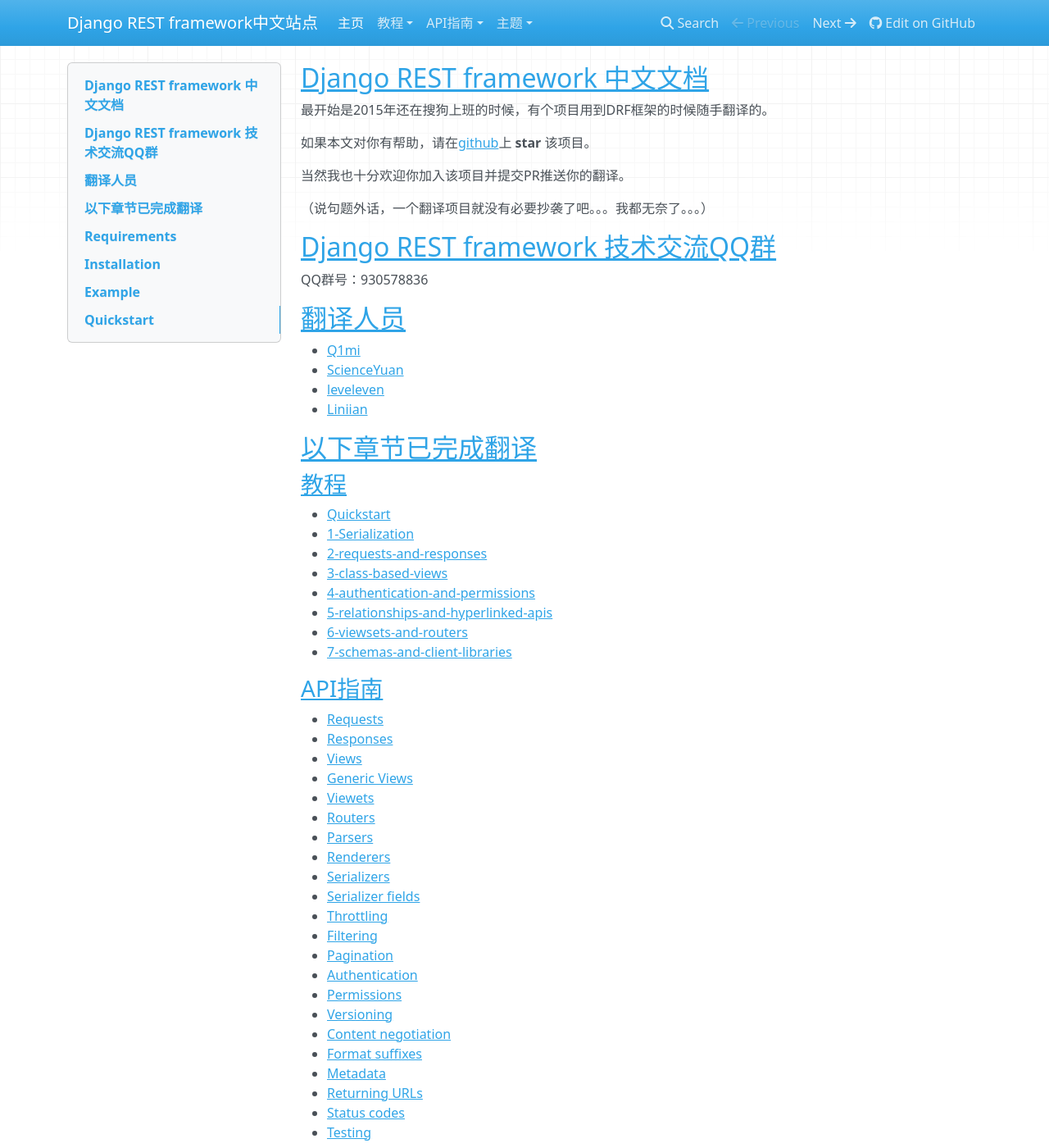
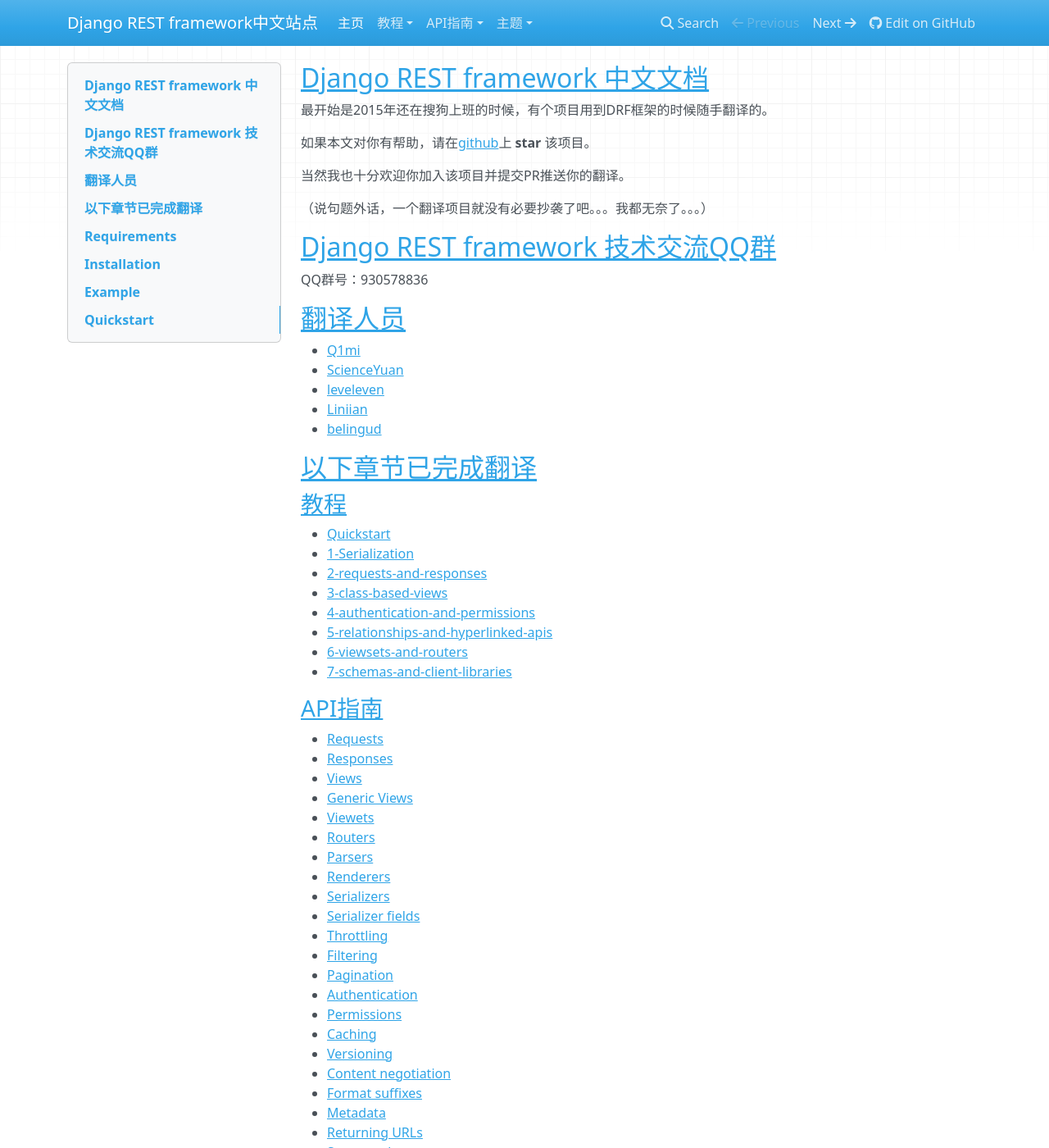
Before and after one commit to Q1mi/Django-REST-framework-documentation, an MkDocs documentation site: the page built from docs/index.md, in a window 1280 px wide and 1400 px high. Shown: the whole window at 82% size. Built offline with MkDocs 1.6.1, drawn with Linux system fonts in a browser that asks for light colours; nearby versions of some CDN libraries; old or Windows-style settings are respelled for this version of MkDocs.

Commit message:
refactor: add Caching_zh to menu

```diff
--- a/docs/index.md
+++ b/docs/index.md
@@ -18,6 +18,7 @@ QQ群号：930578836
 * [ScienceYuan](https://github.com/ScienceYuan)
 * [leveleven](https://github.com/leveleven)
 * [Liniian](https://github.com/Liniian)
+* [belingud](https://github.com/belingud)
 
 ## 以下章节已完成翻译
 
@@ -49,6 +50,7 @@ QQ群号：930578836
 * [Pagination](/Django-REST-framework-documentation/api-guide/pagination_zh/)
 * [Authentication](/Django-REST-framework-documentation/api-guide/authentication_zh/)
 * [Permissions](/Django-REST-framework-documentation/api-guide/permissions_zh/)
+* [Caching](/Django-REST-framework-documentation/api-guide/caching_zh/)
 * [Versioning](/Django-REST-framework-documentation/api-guide/versioning_zh/)
 * [Content negotiation](/Django-REST-framework-documentation/api-guide/content-negotiation_zh/)
 * [Format suffixes](/Django-REST-framework-documentation/api-guide/format-suffixes_zh/)
--- a/mkdocs.yml
+++ b/mkdocs.yml
@@ -39,6 +39,7 @@ pages:
     - 'Validators': 'api-guide/validators.md'
     - 'Authentication': 'api-guide/authentication_zh.md'
     - 'Permissions': 'api-guide/permissions_zh.md'
+    - 'Caching': 'api-guide/caching_zh.md'
     - 'Throttling': 'api-guide/throttling.md'
     - 'Filtering': 'api-guide/filtering_zh.md'
     - 'Pagination': 'api-guide/pagination.md'
```
